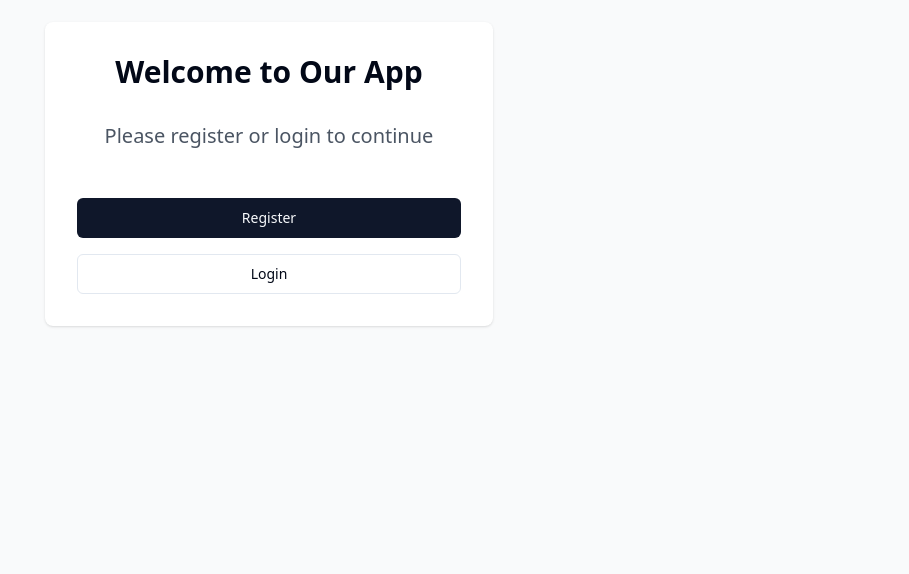
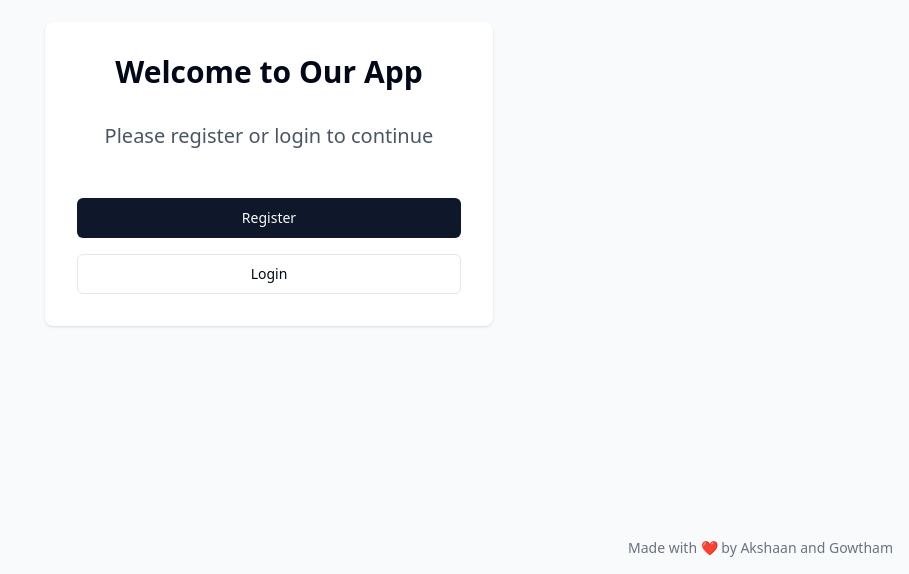
Before and after one commit to akshaan-rajawat/supabase-auth-flow-magic, a React (Vite) app: page / in a window 1280 px wide. Shown: the part 226-800 px from the top of the page, without its empty margins (371-1280 px from the left). Built offline with nearby package versions, Linux system fonts and the light colour scheme.

Commit message:
Add "Made with love" attribution
Add attribution to the index page.

```diff
--- a/src/pages/Index.tsx
+++ b/src/pages/Index.tsx
@@ -7,7 +7,7 @@ const Index = () => {
   const navigate = useNavigate();
 
   return (
-    <div className="min-h-screen flex items-center justify-center bg-gray-50">
+    <div className="min-h-screen flex items-center justify-center bg-gray-50 relative">
       <div className="w-full max-w-md p-8 space-y-8 bg-white rounded-lg shadow text-center">
         <h1 className="text-3xl font-bold">Welcome to Our App</h1>
         <p className="text-xl text-gray-600">Please register or login to continue</p>
@@ -22,6 +22,10 @@ const Index = () => {
           </Button>
         </div>
       </div>
+
+      <div className="absolute bottom-4 right-4 text-sm text-gray-500">
+        Made with ❤️ by Akshaan and Gowtham
+      </div>
     </div>
   );
 };
```
